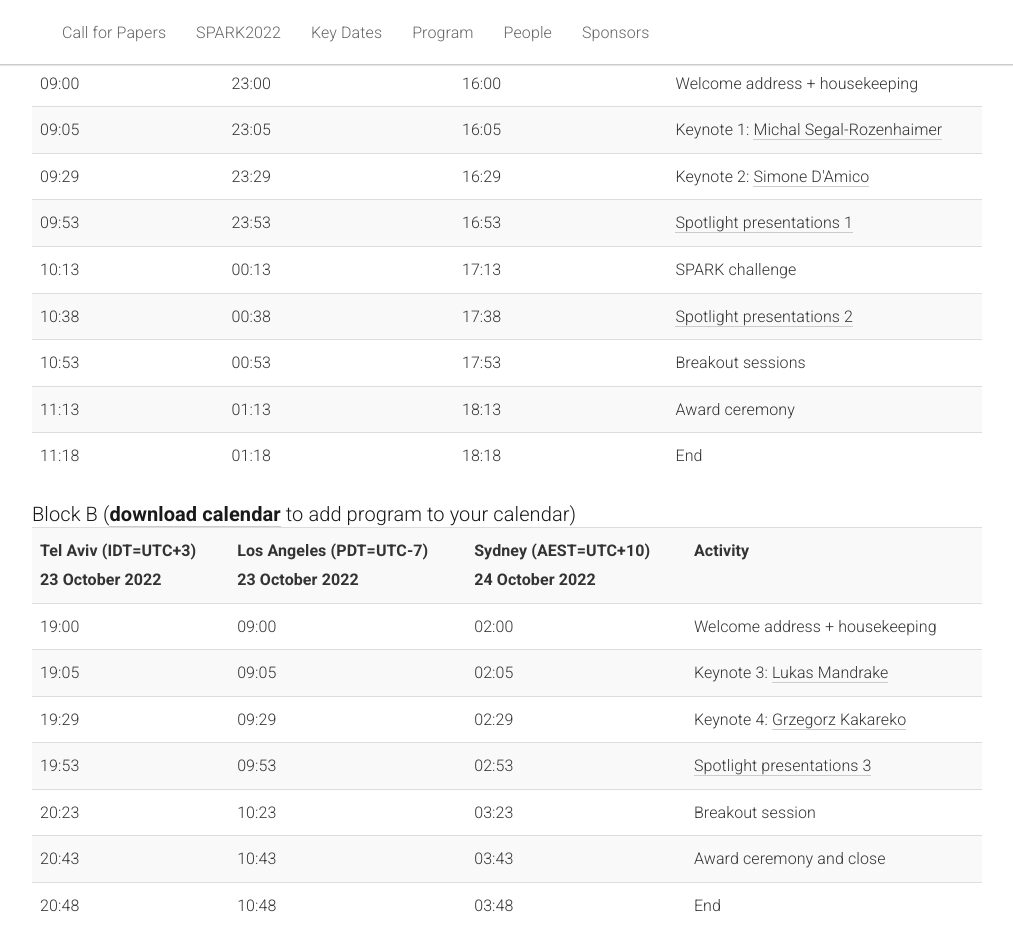
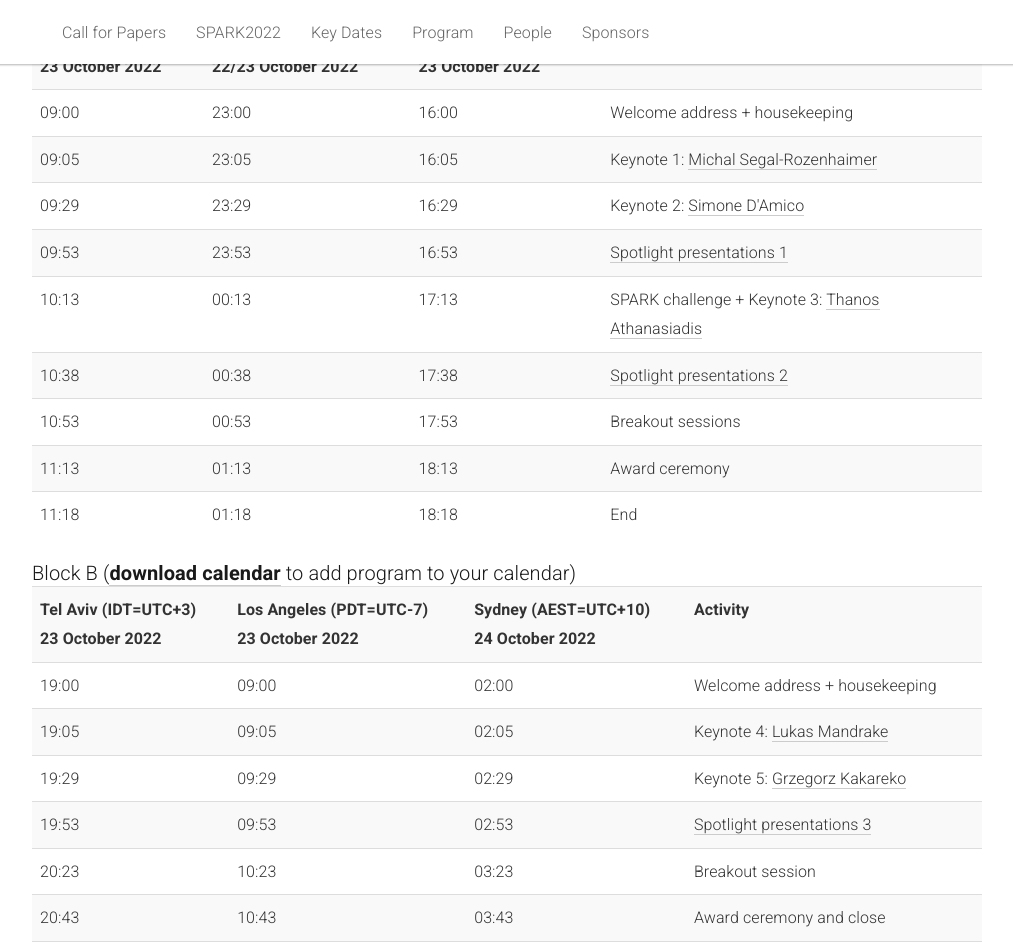
Before and after one commit to AIforSpace/2024, a Jekyll site: the page built from _pages/home.md, in a window 1280 px wide and 1400 px high, scrolled down 1221 px. Shown: the top 952 px of the window, without its empty margins (133-1146 px from the left). Built offline with Jekyll 4.4.1, drawn with Linux system fonts in a browser that asks for light colours; some of the changed text lies outside the part shown.

Commit message:
Added Thanos as another keynote speaker.

```diff
--- a/_pages/home.md
+++ b/_pages/home.md
@@ -131,7 +131,7 @@ acknowledgements: ""
           <td>10:13</td>
           <td>00:13</td>
           <td>17:13</td>
-          <td>SPARK challenge</td>
+          <td>SPARK challenge + Keynote 3: <a href="#keynote">Thanos Athanasiadis</a></td>
         </tr>
         <tr>
           <td>10:38</td>
@@ -184,13 +184,13 @@ acknowledgements: ""
           <td>19:05</td>
           <td>09:05</td>
           <td>02:05</td>
-          <td>Keynote 3: <a href="#keynote">Lukas Mandrake</a></td>
+          <td>Keynote 4: <a href="#keynote">Lukas Mandrake</a></td>
         </tr>
         <tr>
           <td>19:29</td>
           <td>09:29</td>
           <td>02:29</td>
-          <td>Keynote 4: <a href="#keynote">Grzegorz Kakareko</a></td>
+          <td>Keynote 5: <a href="#keynote">Grzegorz Kakareko</a></td>
         </tr>
         <tr>
           <td>19:53</td>
@@ -271,6 +271,9 @@ acknowledgements: ""
       <h6>NASA JPL</h6>
     </div>
   </div>
+</div><br>
+
+<div class="row">
 
   <div class="col-xs-3 col-sm-3" id="simone">
     <a href=" https://slab.stanford.edu/">
@@ -279,6 +282,16 @@ acknowledgements: ""
     <div class="people-name">
       <a href=" https://slab.stanford.edu/">Simone D'Amico</a>
       <h6>Stanford University</h6>
+    </div>
+  </div>
+
+  <div class="col-xs-3 col-sm-3" id="thanos">
+    <a href=" https://www.linkedin.com/in/tanman/">
+      <img class="people-pic" src="{{ "/static/img/people/thanos.jpeg" | prepend:site.baseurl }}">
+    </a>
+    <div class="people-name">
+      <a href=" https://www.linkedin.com/in/tanman/">Thanos Athanasiadis</a>
+      <h6>LMO</h6>
     </div>
   </div>
 </div><br>
@@ -616,11 +629,11 @@ acknowledgements: ""
   </div>
 
   <div class="col-xs-3 col-sm-3">
-    <!---<a href="">--->
+    <a href="https://www.linkedin.com/in/sofia-mcleod/">
       <img class="people-pic" src="{{ "/static/img/people/sofia.jpeg" | prepend:site.baseurl }}">
-    <!---</a>--->
+    </a>
     <div class="people-name">
-      <a href="">Sofia Mcleod</a>
+      <a href="https://www.linkedin.com/in/sofia-mcleod/">Sofia Mcleod</a>
       <h6>The University of Adelaide</h6>
     </div>
   </div>
```
Also changed, not shown: static/img/people/thanos.jpeg (added).
